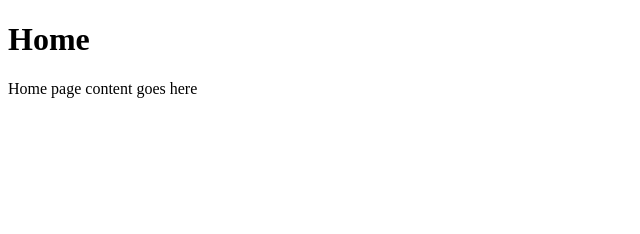
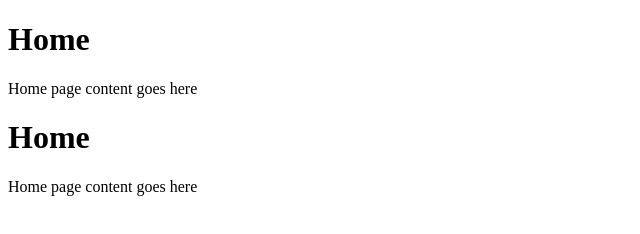
Before and after one commit to nuwanisamarakoon/SE-lab_session, a plain HTML site: page index.html in a window 1280 px wide. Shown: the whole page, without its empty margins (0-640 px from the left). Drawn offline with Linux system fonts and the light colour scheme.

Commit message:
second status

```diff
--- a/index.html
+++ b/index.html
@@ -7,5 +7,7 @@
     <body>
         <h1>Home</h1>
         <p>Home page content goes here</p>
+        <h1>Home</h1>
+        <p>Home page content goes here</p>
     </body>
 </html>
```
Also changed, not shown: text.txt (added).
